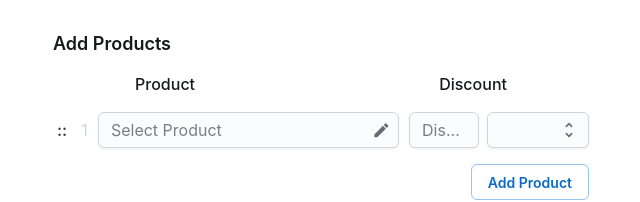
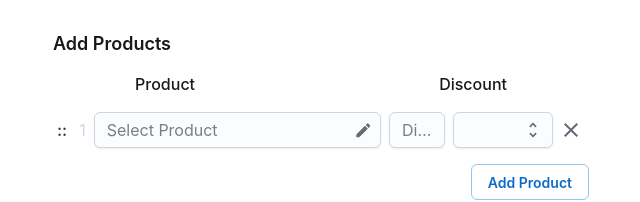
Before and after one commit to GeorginReji/monkcommerce-assignment, a React (Vite) app: page / in a window 1280 px wide. Both pictures are taken after typing "Sample" into the empty fields and a click on the button "Add Discount". Shown: the top 202 px of the page, without its empty margins (319-959 px from the left). Built offline with nearby package versions, Linux system fonts and the light colour scheme.

Commit message:
delet product and sub variant

```diff
--- a/src/App.tsx
+++ b/src/App.tsx
@@ -13,6 +13,7 @@ import {
 	AccordionDetails,
 } from '@mui/joy';
 import EditIcon from '@mui/icons-material/Edit';
+import ClearIcon from '@mui/icons-material/Clear';
 import {
 	ProductSelectionModal,
 	Product,
@@ -50,6 +51,24 @@ export const AddProducts = () => {
 		});
 	};
 
+	const removeFromProductMap = (key: number) => {
+		setProductMap((prevMap) => {
+			const newMap = new Map(prevMap);
+			newMap.delete(key);
+			return newMap;
+		});
+	};
+
+	const handleRemoveVariant = (key: number, variantId: string) => {
+		const product = productMap.get(key);
+		console.log('remove parems', key, variantId, product);
+		if (product) {
+			product.variants = product.variants.filter(
+				(item) => item.id !== variantId
+			);
+			addToProductMap(key, product);
+		}
+	};
 	const [showDiscountUI, setShowDiscountUI] = useState(
 		Array(Array.from(productMap).length).fill(false)
 	);
@@ -80,12 +99,15 @@ export const AddProducts = () => {
 			{Array.from(productMap.entries()).map(([key, item], index) => (
 				<Grid key={key} sx={{ marginBottom: 1 }}>
 					<ProductItem
+						productIndex={key}
 						index={index}
 						item={item}
 						setProductModelVisible={setProductModelVisible}
 						setSelectedIndex={setSelectedIndex}
 						showDiscountUI={showDiscountUI}
 						setShowDiscountUI={setShowDiscountUI}
+						removeFromProductMap={removeFromProductMap}
+						handleRemoveVariant={handleRemoveVariant}
 					/>
 				</Grid>
 			))}
@@ -111,21 +133,27 @@ export const AddProducts = () => {
 };
 
 interface ProductItemProps {
+	productIndex: number;
 	index: number;
 	item: Product;
 	setProductModelVisible?: React.Dispatch<React.SetStateAction<boolean>>;
 	setSelectedIndex?: React.Dispatch<React.SetStateAction<number>>;
 	showDiscountUI: boolean[];
 	setShowDiscountUI: React.Dispatch<React.SetStateAction<boolean[]>>;
+	removeFromProductMap: (key: number) => void;
+	handleRemoveVariant: (key: number, variantId: string) => void;
 }
 
 const ProductItem: React.FC<ProductItemProps> = ({
+	productIndex,
 	index,
 	item,
 	setProductModelVisible,
 	setSelectedIndex,
 	showDiscountUI,
 	setShowDiscountUI,
+	removeFromProductMap,
+	handleRemoveVariant,
 }) => {
 	return (
 		<>
@@ -146,7 +174,7 @@ const ProductItem: React.FC<ProductItemProps> = ({
 					placeholder="Select Product"
 					value={item.title}
 					sx={{
-						minWidth: 300,
+						minWidth: 250,
 						'--Input-focusedThickness': '0px',
 					}}
 					endDecorator={
@@ -162,11 +190,11 @@ const ProductItem: React.FC<ProductItemProps> = ({
 						) : null
 					}
 				/>
-				<Grid container maxWidth={180}>
+				<Grid display={'flex'} direction={'row'} maxWidth={200}>
 					{showDiscountUI && showDiscountUI[index] ? (
 						<Grid display="flex" gap={1} sx={{ width: '100%' }}>
-							<Input placeholder="Discount" fullWidth />
-							<Select sx={{ minWidth: 102 }}>
+							<Input placeholder="Discount" />
+							<Select sx={{ minWidth: 100 }}>
 								<Option value="20">Flat Off</Option>
 								<Option value="30">% Off</Option>
 							</Select>
@@ -187,15 +215,20 @@ const ProductItem: React.FC<ProductItemProps> = ({
 							Add Discount
 						</Button>
 					)}
+					<IconButton onClick={() => removeFromProductMap(index)}>
+						<ClearIcon />
+					</IconButton>
 				</Grid>
 			</Grid>
 			{item.variants?.length > 0 && (
 				<ProductVariantsAccordion
+					productIndex={productIndex}
 					variants={item.variants.filter(
 						(variant) => variant.checked
 					)}
 					showDiscountUI={showDiscountUI}
 					setShowDiscountUI={setShowDiscountUI}
+					handleRemoveVariant={handleRemoveVariant}
 				/>
 			)}
 		</>
@@ -203,19 +236,23 @@ const ProductItem: React.FC<ProductItemProps> = ({
 };
 
 interface ProductVariantsAccordionProps {
+	productIndex: number;
 	variants: Variant[];
 	showDiscountUI: boolean[];
 	setShowDiscountUI: React.Dispatch<React.SetStateAction<boolean[]>>;
+	handleRemoveVariant: (key: number, variantId: string) => void;
 }
 
 const ProductVariantsAccordion: React.FC<ProductVariantsAccordionProps> = ({
+	productIndex,
 	showDiscountUI,
 	setShowDiscountUI,
 	variants,
+	handleRemoveVariant,
 }) => {
 	const [isExpanded, setIsExpanded] = useState<boolean>(false);
 	return (
-		<Box ml={6}>
+		<Box ml={3}>
 			<Accordion expanded={isExpanded}>
 				<AccordionSummary
 					sx={{ display: 'block', ml: '355px' }}
@@ -230,11 +267,12 @@ const ProductVariantsAccordion: React.FC<ProductVariantsAccordionProps> = ({
 				<AccordionDetails>
 					{variants.map((variant, index) => (
 						<Grid
+							key={variant.id}
 							display={'flex'}
 							direction={'row'}
 							alignItems={'center'}
-							justifyContent="space-between"
 							mb={0.5}
+							gap={1}
 						>
 							<Button
 								sx={{ p: 0.5 }}
@@ -252,7 +290,13 @@ const ProductVariantsAccordion: React.FC<ProductVariantsAccordionProps> = ({
 									'--Input-focusedThickness': '0px',
 								}}
 							/>
-							<Grid maxWidth={150}>
+							<Grid
+								maxWidth={180}
+								display={'flex'}
+								direction={'row'}
+								alignItems={'center'}
+								gap={1}
+							>
 								{showDiscountUI[index] ? (
 									<Grid
 										display="flex"
@@ -261,7 +305,7 @@ const ProductVariantsAccordion: React.FC<ProductVariantsAccordionProps> = ({
 									>
 										<Input
 											placeholder="Discount"
-											fullWidth
+											sx={{ minWidth: '50px' }}
 											size="sm"
 										/>
 										<Select size="sm" sx={{ minWidth: 90 }}>
@@ -291,6 +335,17 @@ const ProductVariantsAccordion: React.FC<ProductVariantsAccordionProps> = ({
 									</Button>
 								)}
 							</Grid>
+							<IconButton
+								sx={{ ml: 1 }}
+								onClick={() =>
+									handleRemoveVariant(
+										productIndex,
+										variant.id
+									)
+								}
+							>
+								<ClearIcon />
+							</IconButton>
 						</Grid>
 					))}
 				</AccordionDetails>
--- a/src/components/ProductSelectionModel.tsx
+++ b/src/components/ProductSelectionModel.tsx
@@ -173,10 +173,9 @@ export const ProductSelectionModal: React.FC<ProductSelectionModalProps> = ({
 				}
 			},
 			{
-				// Optional configuration
-				root: null, // viewport
+				root: null,
 				rootMargin: '0px',
-				threshold: 1.0, // fully visible
+				threshold: 1.0,
 			}
 		);
 
```
